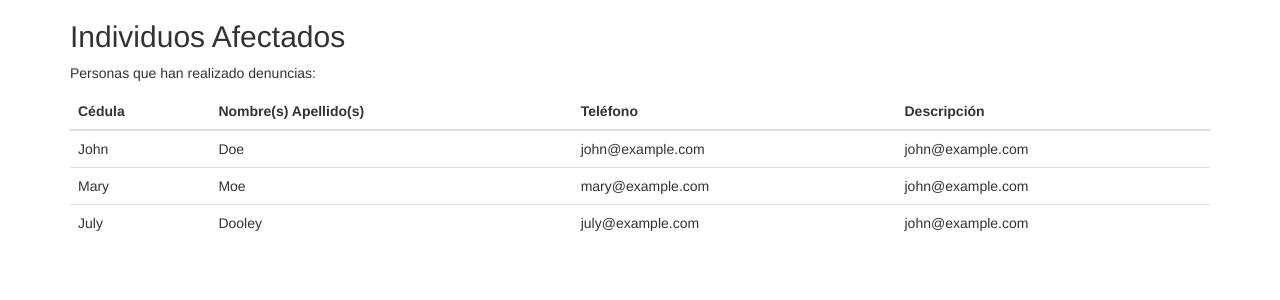
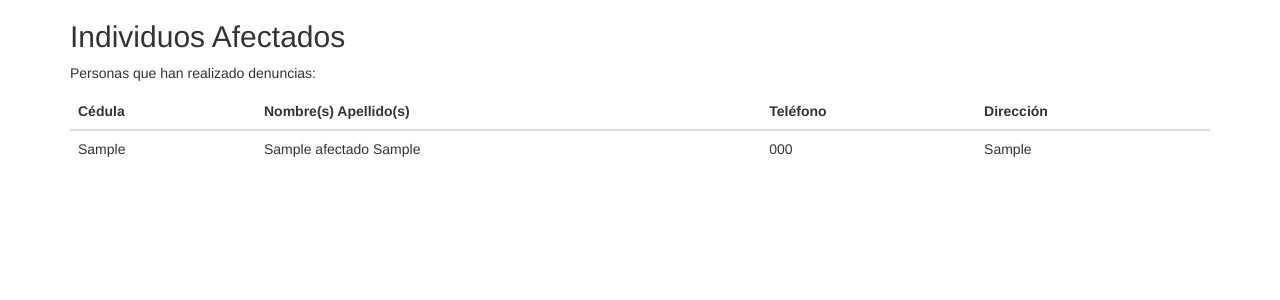
Before and after one commit to wolfcito/juzgado, a Django app: page / in a window 1280 px wide. Shown: the top 300 px of the page. Run offline with Django 3.2, Linux system fonts and the light colour scheme; tables that the repository leaves empty hold one stand-in row (values such as "Sample post"); some libraries are stand-ins or nearby versions.

Commit message:
Actualización Base de datos Juzgado.

```diff
--- a/afectado/templates/afectado/lista_afectados.html
+++ b/afectado/templates/afectado/lista_afectados.html
@@ -19,28 +19,18 @@
         <th>Cédula</th>
         <th>Nombre(s) Apellido(s)</th>
         <th>Teléfono</th>
-        <th>Descripción</th>
+        <th>Dirección</th>
       </tr>
     </thead>
     <tbody>
+    {% for unAfectado in listado %}
       <tr>
-        <td>John</td>
-        <td>Doe</td>
-        <td>john@example.com</td>
-        <td>john@example.com</td>
+        <td>{{unAfectado.cedula_afectado}}</td>
+        <td>{{unAfectado.nombre}} {{unAfectado.apellido}} </td>
+        <td>{{unAfectado.telf_afecto}}</td>
+        <td>{{unAfectado.direccion}}</td>
       </tr>
-      <tr>
-        <td>Mary</td>
-        <td>Moe</td>
-        <td>mary@example.com</td>
-        <td>john@example.com</td>
-      </tr>
-      <tr>
-        <td>July</td>
-        <td>Dooley</td>
-        <td>july@example.com</td>
-        <td>john@example.com</td>
-      </tr>
+    {% endfor %}
     </tbody>
   </table>
 </div>
--- a/afectado/views.py
+++ b/afectado/views.py
@@ -2,4 +2,5 @@ from django.shortcuts import render
 from .models import Afectado
 
 def lista_afectados(request):
-	return render(request, 'afectado/lista_afectados.html', {})
+	listado = Afectado.objects.order_by('cedula_afectado')
+	return render(request, 'afectado/lista_afectados.html', {'listado':listado})
```
